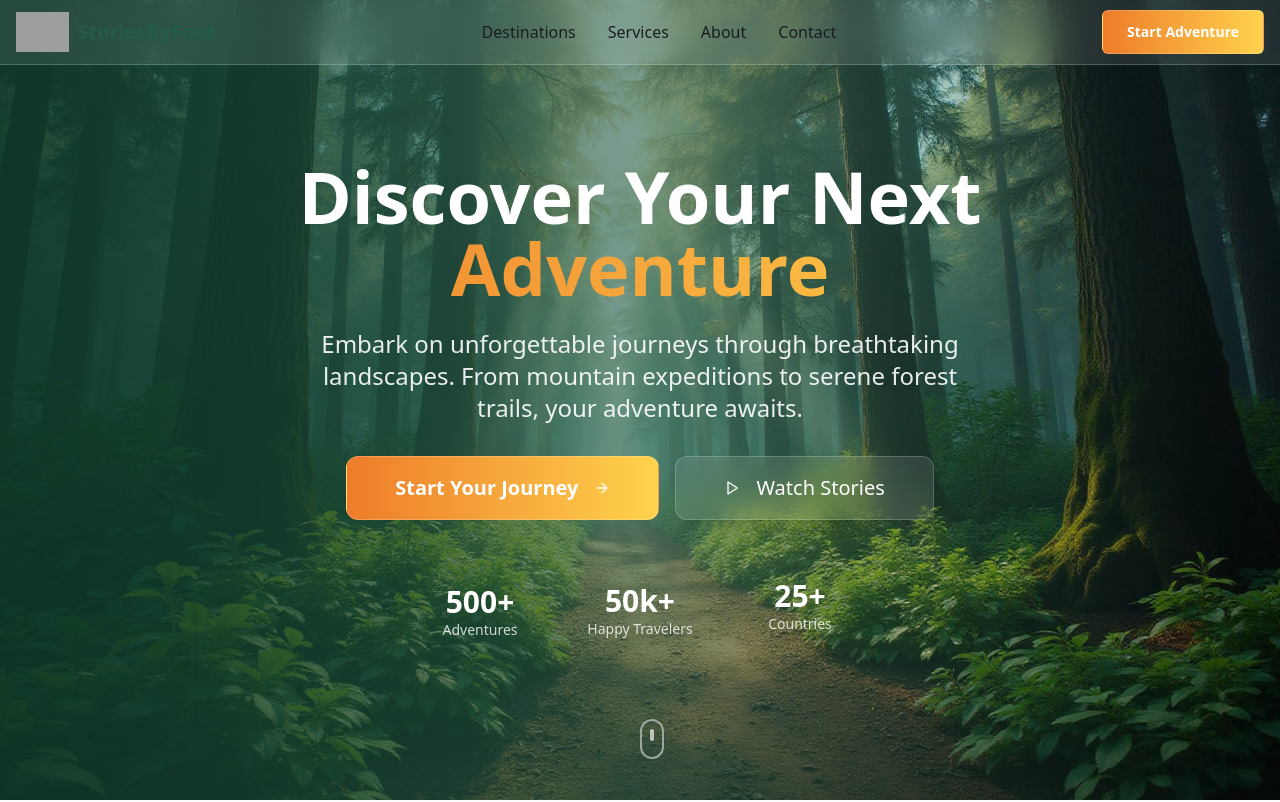
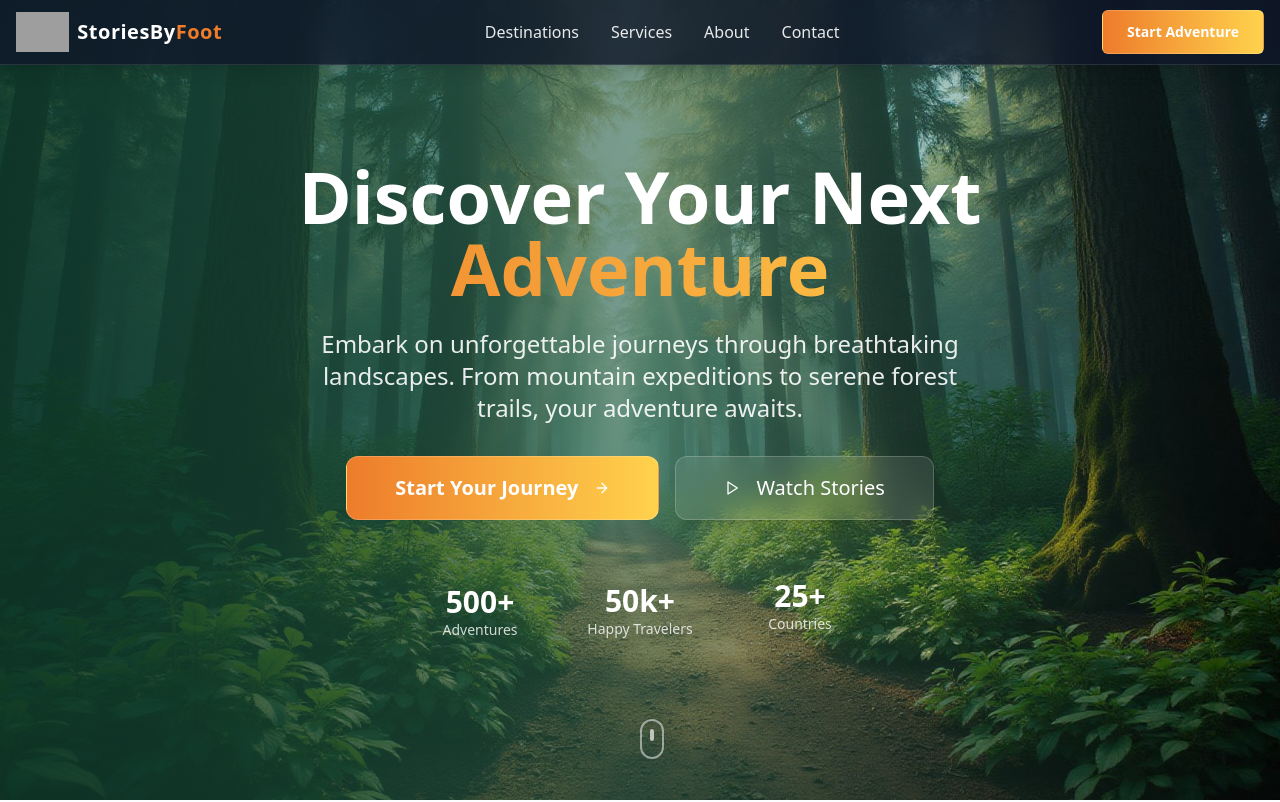
Before and after one commit to shivam13669/Storiesbyfoot, a React (Vite) app: page / in a window 1280 px wide. Shown: the top 802 px of the page. Built offline with nearby package versions, Linux system fonts and the light colour scheme; grey boxes are pictures that could not be loaded.

Commit message:
Improve navigation contrast
cgen-9ad68b10004b4ea8940c69d2502d660c

```diff
--- a/src/components/Navigation.tsx
+++ b/src/components/Navigation.tsx
@@ -13,13 +13,15 @@ const Navigation = () => {
   ];
 
   return (
-    <nav className="fixed top-0 left-0 right-0 z-50 bg-white/10 backdrop-blur-lg border-b border-white/20">
+    <nav className="fixed top-0 left-0 right-0 z-50 bg-slate-900/80 backdrop-blur-lg border-b border-white/10 text-white shadow-lg">
       <div className="container mx-auto px-4">
         <div className="flex items-center justify-between h-16">
           {/* Logo */}
           <div className="flex items-center space-x-2">
             <img src="https://cdn.builder.io/api/v1/image/assets%2Fde743b16560c4ea5a4a46e65a2543876%2F4be0568d99d2469baa7ef6c274a8a1b2?format=webp&width=800" alt="StoriesByFoot logo" className="h-10 w-auto" />
-            <span className="text-xl font-bold text-primary">StoriesByFoot</span>
+            <span className="text-xl font-bold tracking-wide text-white">
+              StoriesBy<span className="text-secondary">Foot</span>
+            </span>
           </div>
 
           {/* Desktop Navigation */}
@@ -28,10 +30,10 @@ const Navigation = () => {
               <a
                 key={item.name}
                 href={item.href}
-                className="text-foreground hover:text-primary transition-colors font-medium relative group"
+                className="text-white/90 hover:text-white transition-colors font-medium relative group"
               >
                 {item.name}
-                <span className="absolute -bottom-1 left-0 w-0 h-0.5 bg-primary transition-all duration-300 group-hover:w-full"></span>
+                <span className="absolute -bottom-1 left-0 w-0 h-0.5 bg-white transition-all duration-300 group-hover:w-full"></span>
               </a>
             ))}
           </div>
@@ -59,12 +61,12 @@ const Navigation = () => {
         {/* Mobile Navigation */}
         {isOpen && (
           <div className="md:hidden">
-            <div className="px-2 pt-2 pb-3 space-y-1 bg-white/95 backdrop-blur-lg rounded-lg mt-2 shadow-card">
+            <div className="px-2 pt-2 pb-3 space-y-1 bg-slate-900/95 border border-white/10 backdrop-blur-lg rounded-lg mt-2 shadow-lg">
               {navItems.map((item) => (
                 <a
                   key={item.name}
                   href={item.href}
-                  className="block px-3 py-2 text-base font-medium text-foreground hover:text-primary hover:bg-primary/5 rounded-md transition-colors"
+                  className="block px-3 py-2 text-base font-medium text-white/90 hover:text-white hover:bg-white/10 rounded-md transition-colors"
                   onClick={() => setIsOpen(false)}
                 >
                   {item.name}
```
